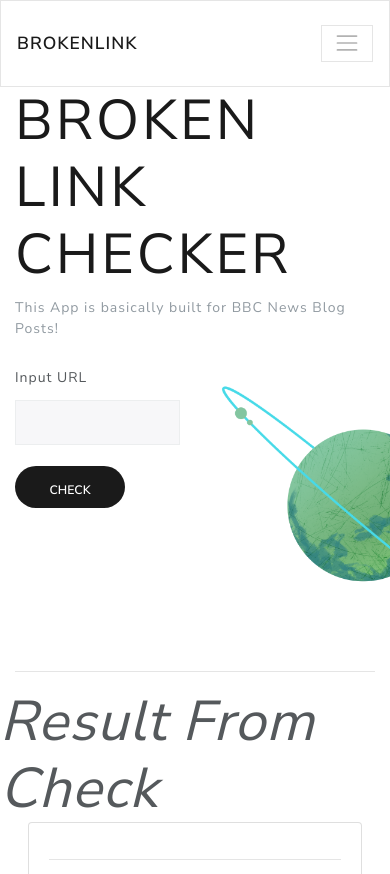
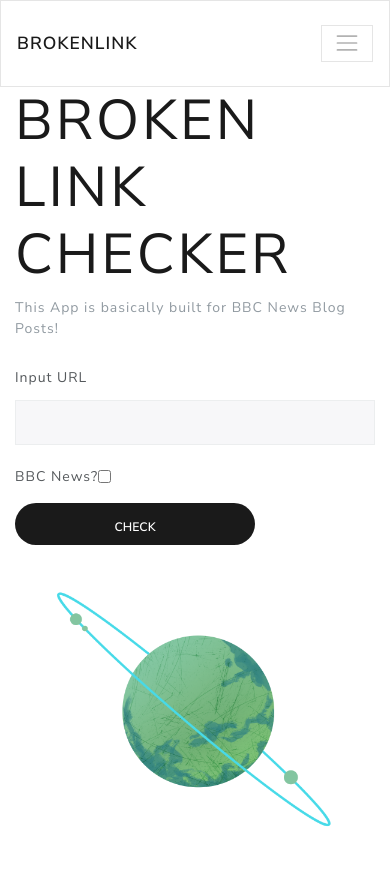
Before and after one commit to Totoola-Kehinde/brokenlink, a Flask app: page / in a window 390 px wide; the page is wider, and only the part inside the window is pictured. Shown: the top 874 px of that part. Run offline with Flask 2, Linux system fonts and the light colour scheme; some libraries are stand-ins or nearby versions.

Commit message:
responsiveness

```diff
--- a/app.py
+++ b/app.py
@@ -42,4 +42,4 @@ def index():
 
 
 if __name__ == "__main__":
-    app.run(debug=False)
+    app.run(debug=True)
--- a/controllers/handlerequest.py
+++ b/controllers/handlerequest.py
@@ -16,6 +16,9 @@ class HandleRequest():
 
 
     def check_url(self, form_data):
+        """
+        Method to Check URL from user form
+        """
         if form_data is None:
             form_data = self.default_form_url
             print(form_data)
@@ -24,6 +27,9 @@ class HandleRequest():
             return form_data
 
     def process_url(self, form_url):
+        """
+        Method that processes the URL
+        """
         link = form_url
         source = requests.get(link).text
         # print(source)
--- a/templates/index.html
+++ b/templates/index.html
@@ -8,13 +8,18 @@
     This App is basically built for BBC News Blog Posts!
 </p>
 <div class="row">
-    <div class="col-6 col-sm-8">
+    <div class="col-lg-8 col-sm-12">
     <form method="POST">
         <div class="form-group center">
         {{form.hidden_tag()}}
         {{form.url.label(class='col-form-label')}}
         {{form.url(class='form-control border')}}
         <br>
+        <div class="form-group form-check-inline">
+        {{form.bbc_select.label(class='form-check-label')}}
+        {{form.bbc_select(class='form-check-input')}}
+        <br>
+        </div>
 
         <div class="form-group center">
             {{form.submit(class='btn btn-primary center form-control col-8 rounded-pill')}}
@@ -23,7 +28,8 @@
         </div>
     </form> <!--End Of Form-->
     </div> <!--End Of First Col-->
-    <div class="col-6 col-sm-4">
+
+    <div class="col-lg-4 col-sm-12">
         <center>
         <img src="static/css/img/earth.png" alt="" width="300px" height="300px">
         </center>
--- a/views/forms.py
+++ b/views/forms.py
@@ -1,8 +1,9 @@
 from flask_wtf import FlaskForm
-from wtforms import StringField, SubmitField
+from wtforms import StringField, BooleanField, SubmitField
 from wtforms.validators import DataRequired,URL,Length, ValidationError
 
 
 class UrlForm(FlaskForm):
     url = StringField("Input URL", validators=[DataRequired(),URL(require_tld=True), Length(min=5, max=10)])
+    bbc_select = BooleanField("BBC News?")
     submit = SubmitField("Check")
```
